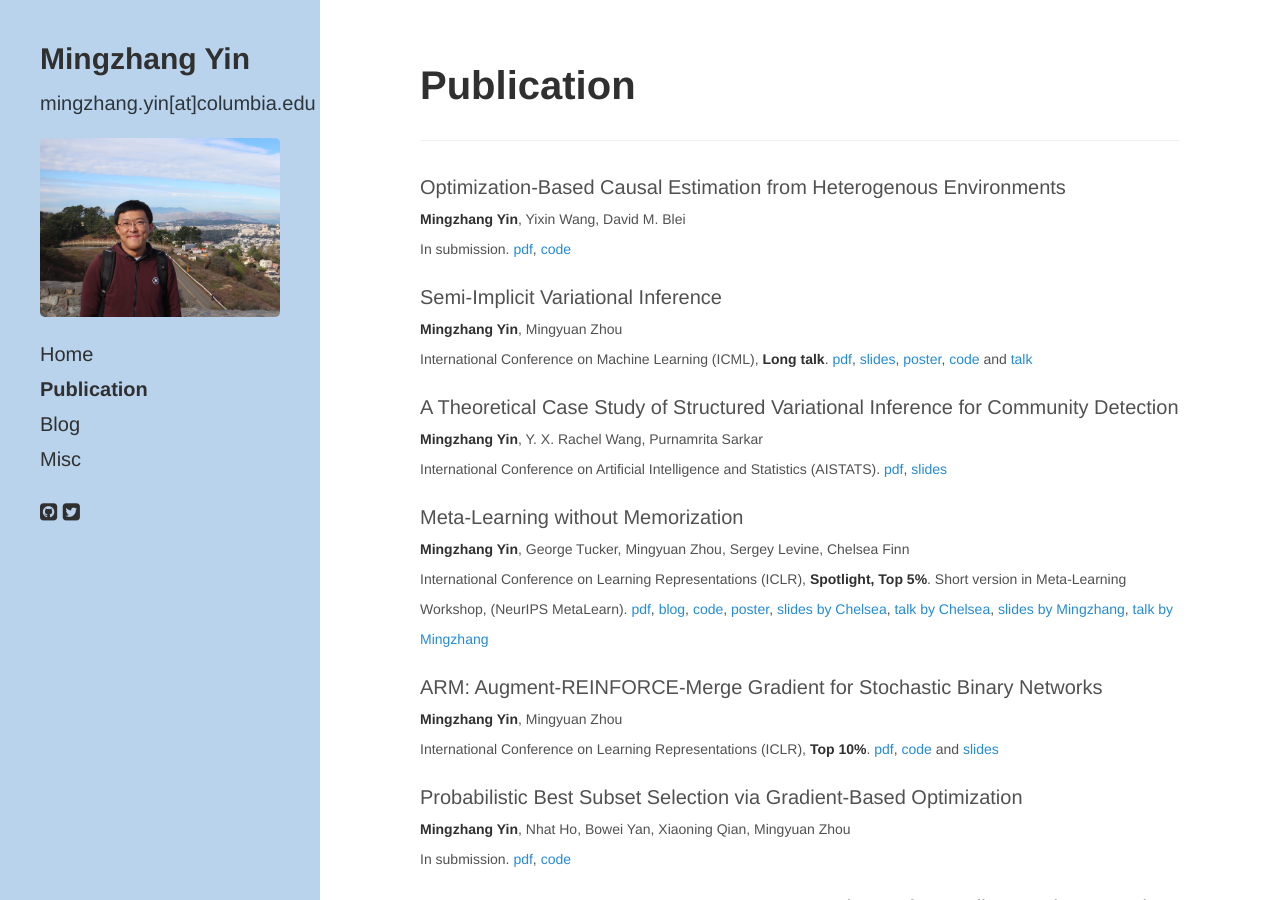
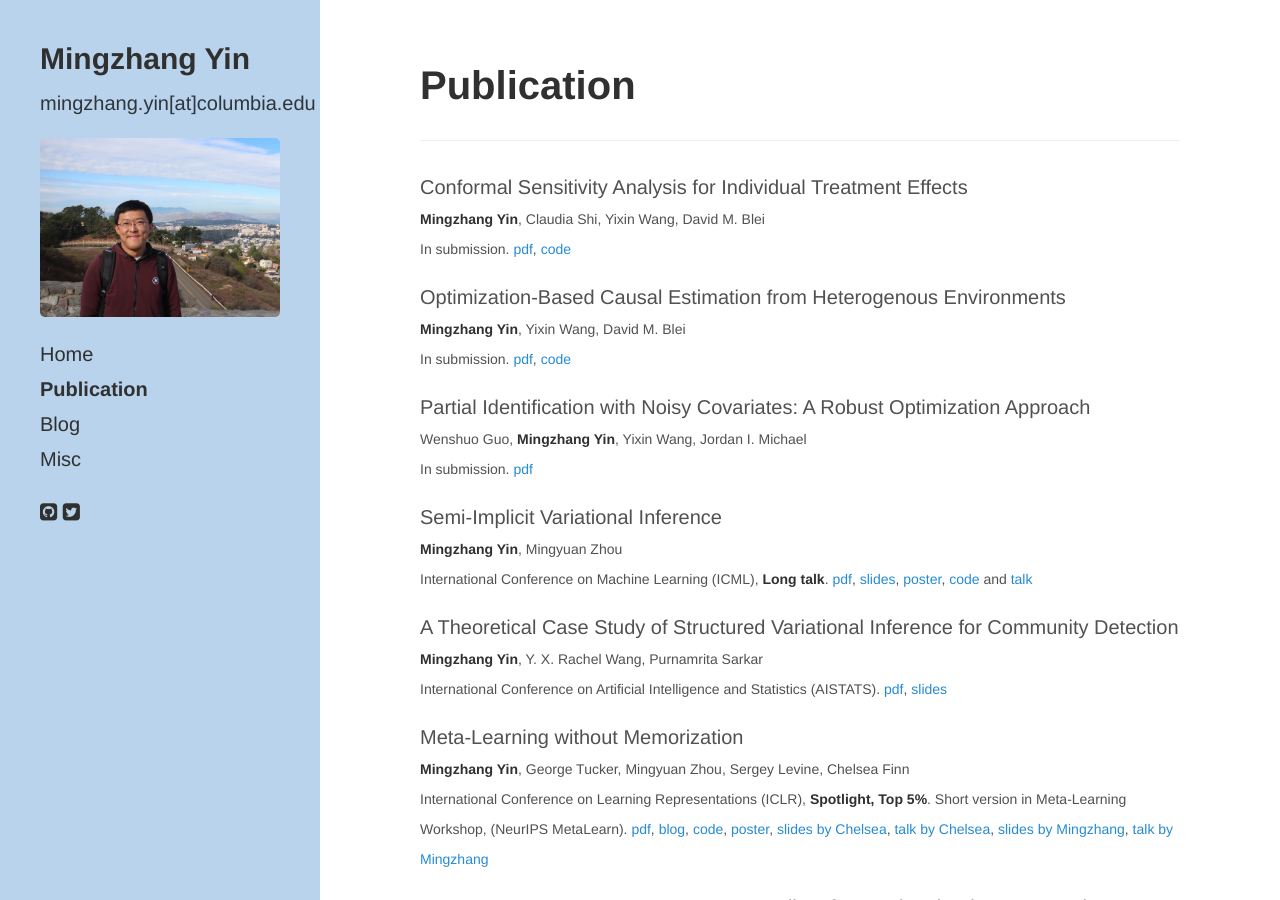
Before and after one commit to mingzhang-yin/mingzhang-yin.github.io, a Jekyll site: the page built from b-publications.md, in a window 1280 px wide and 900 px high. Built offline with Jekyll 4.4.1, drawn with Linux system fonts in a browser that asks for light colours; nearby versions of some CDN libraries; a style sheet for code colours, icons or effects is not loaded.

Commit message:
Update b-publications.md

```diff
--- a/b-publications.md
+++ b/b-publications.md
@@ -10,9 +10,14 @@ ___
 ### Publication
 -->
 
+Conformal Sensitivity Analysis for Individual Treatment Effects
+<br> <span style="font-size:14px">  **Mingzhang Yin**, Claudia Shi, Yixin Wang, David M. Blei  <br> In submission. [pdf](https://arxiv.org/pdf/2112.03493.pdf), [code](https://github.com/mingzhang-yin/Conformal-sensitivity-analysis)
 
 Optimization-Based Causal Estimation from Heterogenous Environments
 <br> <span style="font-size:14px">  **Mingzhang Yin**, Yixin Wang, David M. Blei  <br> In submission. [pdf](https://arxiv.org/pdf/2109.11990.pdf), [code](https://github.com/mingzhang-yin/CoCo)
+
+Partial Identification with Noisy Covariates: A Robust Optimization Approach
+<br> <span style="font-size:14px">  Wenshuo Guo, **Mingzhang Yin**, Yixin Wang, Jordan I. Michael  <br> In submission. [pdf]()
 
 
 Semi-Implicit Variational Inference
```
